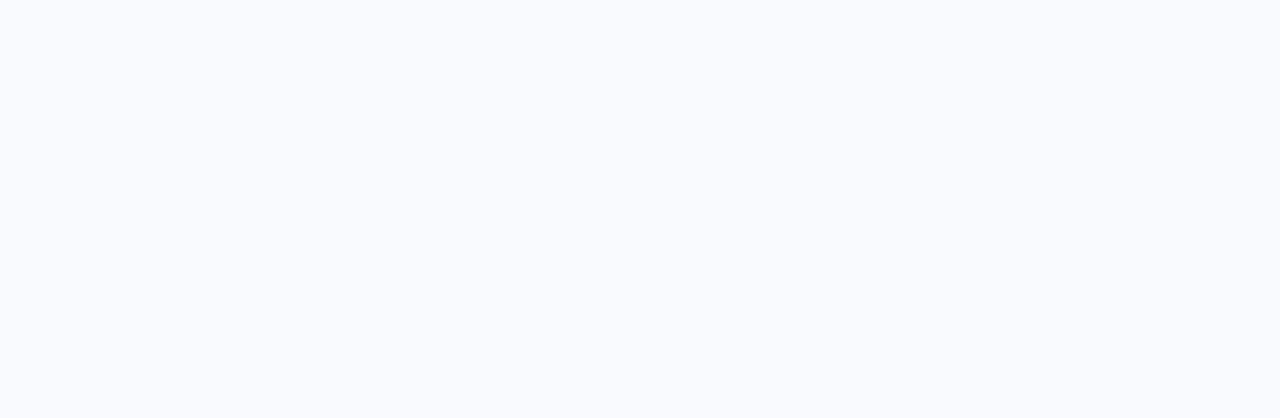
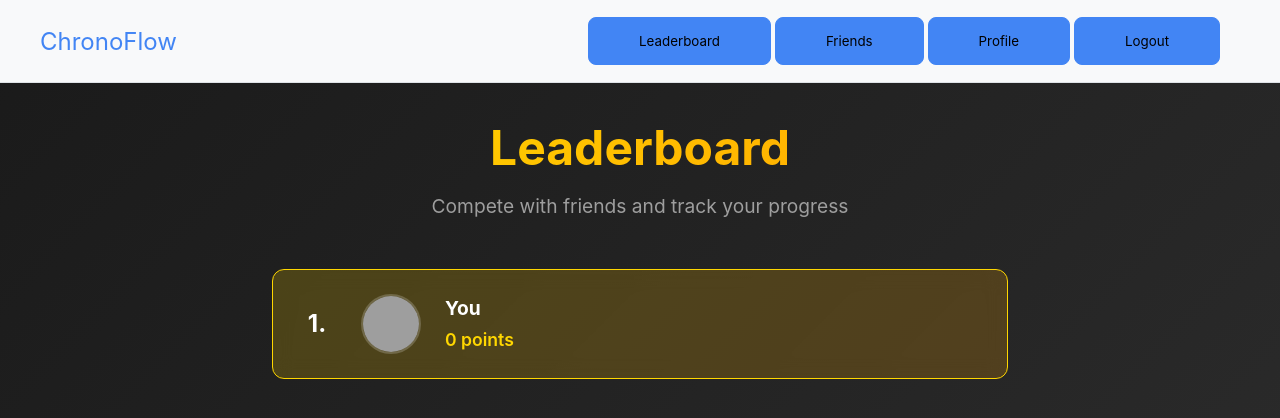
Before and after one commit to rangelovkiril/BulgarTabak, a React (Vite) app in the folder frontend/: page /leaderboard in a window 1280 px wide. Before the commit this address had no page. Shown: the top 418 px of the page. Built offline with nearby package versions, Linux system fonts and the light colour scheme; grey boxes are pictures that could not be loaded.

Commit message:
Leaderboard final

```diff
--- a/frontend/src/App.jsx
+++ b/frontend/src/App.jsx
@@ -6,6 +6,7 @@ import MainPage from "./pages/MainPage";
 import EventForm from "./pages/EventForm";
 import Profile from "./pages/Profile";
 import Friends from "./pages/Friends";
+import Leaderboard from "./pages/Leaderboard";
 import "./styles/auth.css";
 
 const App = () => {
@@ -20,6 +21,7 @@ const App = () => {
         <Route path="/profile" element={<Profile />} />
         <Route path="/profile/:friendId" element={<Profile />} />
         <Route path="/friends" element={<Friends />} />
+        <Route path="/leaderboard" element={<Leaderboard />} />
       </Routes>
     </Router>
   );
--- /dev/null
+++ b/frontend/src/pages/Leaderboard.jsx
@@ -0,0 +1,104 @@
+import React, { useState, useEffect } from "react";
+import { useNavigate } from "react-router-dom";
+import Header from "../components/common/Header";
+import "../styles/leaderboard.css";
+
+const calculateUserPoints = (userId) => {
+  // Get user's habit completion data
+  const habits = JSON.parse(localStorage.getItem(`habits_${userId}`) || "[]");
+  const events = JSON.parse(localStorage.getItem("events") || "[]");
+
+  let totalPoints = 0;
+
+  // Points from completed events
+  const completedEvents = events.filter(event =>
+    event.userId === userId &&
+    new Date(event.end) < new Date()
+  );
+  totalPoints += completedEvents.length * 10; // 10 points per completed event
+
+  // Points from habit streaks
+  habits.forEach(habit => {
+    if (habit.streak) {
+      // Bonus points for streaks
+      totalPoints += habit.streak * 5; // 5 points per day of streak
+    }
+  });
+
+  return totalPoints;
+};
+
+const Leaderboard = () => {
+  const navigate = useNavigate();
+  const [rankings, setRankings] = useState([]);
+
+  useEffect(() => {
+    const friends = JSON.parse(localStorage.getItem("friends") || "[]");
+
+    // Calculate current user's points
+    const user = {
+      id: "current-user",
+      name: "You",
+      avatar: `https://api.dicebear.com/7.x/avataaars/svg?seed=you`,
+      points: calculateUserPoints("current-user"),
+      joinedDate: new Date().toISOString(),
+    };
+
+    // Calculate friends' points
+    const rankingsWithPoints = [
+      user,
+      ...friends.map((friend) => ({
+        ...friend,
+        points: calculateUserPoints(friend.id),
+      })),
+    ].sort((a, b) => b.points - a.points);
+
+    setRankings(rankingsWithPoints);
+  }, []);
+
+  const handleUserClick = (userId) => {
+    if (userId === "current-user") {
+      navigate("/profile");
+    } else {
+      navigate(`/profile/${userId}`);
+    }
+  };
+
+  const getRankLabel = (index) => {
+    if (index === 0) return "1.";
+    if (index === 1) return "2.";
+    if (index === 2) return "3.";
+    return index + 1;
+  };
+
+  return (
+    <div className="leaderboard-container">
+      <Header />
+      <div className="leaderboard-content">
+        <div className="leaderboard-header">
+          <h1>Leaderboard</h1>
+          <p>Compete with friends and track your progress</p>
+        </div>
+
+        <div className="rankings-container">
+          {rankings.map((user, index) => (
+            <div
+              key={user.id}
+              className={`ranking-card ${index < 3 ? "top-three" : ""}`}
+              onClick={() => handleUserClick(user.id)}
+            >
+              <div className="rank-label">{getRankLabel(index)}</div>
+              <img src={user.avatar} alt={user.name} className="user-avatar" />
+              <div className="user-info">
+                <h3>{user.name}</h3>
+                <p className="points">{user.points} points</p>
+              </div>
+            </div>
+          ))}
+        </div>
+      </div>
+    </div>
+  );
+};
+
+export default Leaderboard;
--- /dev/null
+++ b/frontend/src/styles/leaderboard.css
@@ -0,0 +1,113 @@
+.leaderboard-container {
+  min-height: 100vh;
+  background: linear-gradient(135deg, #1a1a1a 0%, #2d2d2d 100%);
+  padding-top: 80px;
+}
+
+.leaderboard-content {
+  max-width: 800px;
+  margin: 0 auto;
+  padding: 2rem;
+}
+
+.leaderboard-header {
+  text-align: center;
+  margin-bottom: 3rem;
+  color: white;
+}
+
+.leaderboard-header h1 {
+  font-size: 3rem;
+  margin-bottom: 0.5rem;
+  background: linear-gradient(135deg, #ffd700, #ffa500);
+  -webkit-background-clip: text;
+  background-clip: text;
+  -webkit-text-fill-color: transparent;
+}
+
+.leaderboard-header p {
+  color: #9e9e9e;
+  font-size: 1.2rem;
+}
+
+.rankings-container {
+  display: flex;
+  flex-direction: column;
+  gap: 1rem;
+}
+
+.ranking-card {
+  display: flex;
+  align-items: center;
+  padding: 1.5rem;
+  background: rgba(255, 255, 255, 0.1);
+  border-radius: 12px;
+  backdrop-filter: blur(10px);
+  cursor: pointer;
+  transition: all 0.3s ease;
+  border: 1px solid rgba(255, 255, 255, 0.1);
+}
+
+.ranking-card:hover {
+  transform: translateY(-2px);
+  background: rgba(255, 255, 255, 0.15);
+  border-color: rgba(255, 255, 255, 0.2);
+}
+
+.ranking-card.top-three {
+  background: linear-gradient(
+    135deg,
+    rgba(255, 215, 0, 0.1),
+    rgba(255, 165, 0, 0.1)
+  );
+  border-color: rgba(255, 215, 0, 0.3);
+}
+
+.rank-label {
+  font-size: 1.5rem;
+  font-weight: bold;
+  color: white;
+  width: 40px;
+  text-align: center;
+}
+
+.user-avatar {
+  width: 60px;
+  height: 60px;
+  border-radius: 30px;
+  margin: 0 1.5rem;
+  border: 2px solid rgba(255, 255, 255, 0.2);
+}
+
+.user-info {
+  flex-grow: 1;
+}
+
+.user-info h3 {
+  color: white;
+  margin: 0;
+  font-size: 1.2rem;
+}
+
+.points {
+  color: #ffd700;
+  font-weight: 600;
+  margin: 0.25rem 0 0;
+  font-size: 1.1rem;
+}
+
+/* Top 3 special styling */
+.top-three:nth-child(1) {
+  background: linear-gradient(135deg, rgba(255, 215, 0, 0.2), rgba(255, 165, 0, 0.2));
+  border-color: #ffd700;
+}
+
+.top-three:nth-child(2) {
+  background: linear-gradient(135deg, rgba(192, 192, 192, 0.2), rgba(169, 169, 169, 0.2));
+  border-color: #c0c0c0;
+}
+
+.top-three:nth-child(3) {
+  background: linear-gradient(135deg, rgba(205, 127, 50, 0.2), rgba(184, 115, 51, 0.2));
+  border-color: #cd7f32;
+}
```
Also changed, not shown: 1 other file (tests, documents, lock files or other folders).
